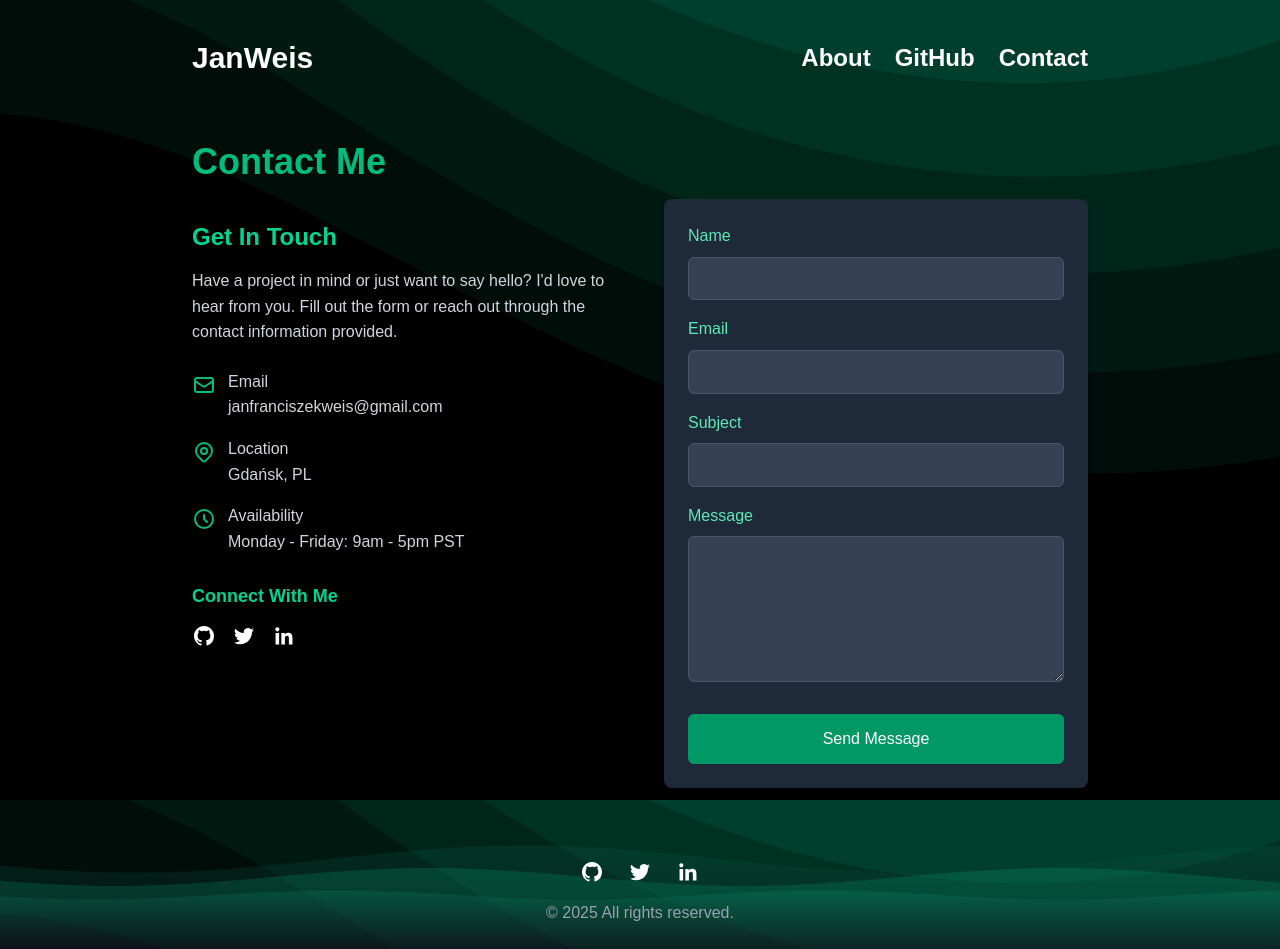
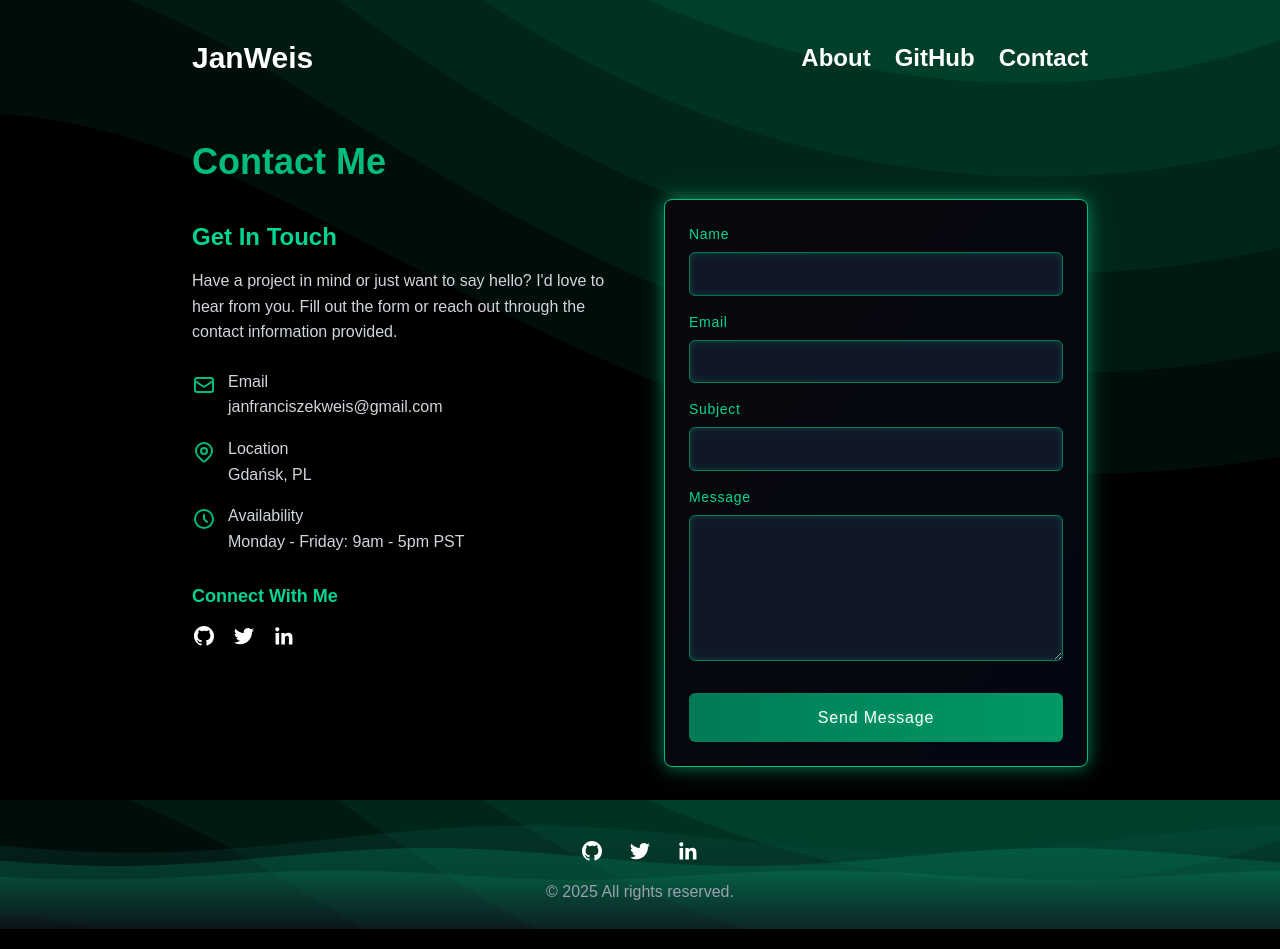
Before and after one commit to Weisjan/Portfolio-website, a React (Vite) app: page /contact in a window 1280 px wide. Built offline with nearby package versions, Linux system fonts and the light colour scheme; a web font is replaced by a local one.

Commit message:
Update Contact.jsx

```diff
--- a/src/pages/Contact.jsx
+++ b/src/pages/Contact.jsx
@@ -193,22 +193,36 @@ const Contact = () => {
         <div>
           <form
             onSubmit={handleSubmit}
-            className="bg-gray-800 p-6 rounded-lg shadow-md"
+            className="bg-black border border-emerald-500 p-6 rounded-lg shadow-lg relative overflow-hidden"
+            style={{
+              boxShadow:
+                "0 0 15px rgba(16, 185, 129, 0.5), 0 0 30px rgba(5, 150, 105, 0.3)",
+              backgroundImage:
+                "linear-gradient(to bottom right, rgba(8, 8, 12, 0.95), rgba(3, 7, 18, 0.98))",
+            }}
           >
             {formStatus.submitted && (
               <div
-                className={`mb-6 p-4 rounded ${
+                className={`mb-6 p-4 rounded border ${
                   formStatus.success
-                    ? "bg-green-900 text-green-200"
-                    : "bg-red-900 text-red-200"
+                    ? "bg-black border-emerald-400 text-emerald-400"
+                    : "bg-black border-red-400 text-red-400"
                 }`}
+                style={{
+                  textShadow: formStatus.success
+                    ? "0 0 8px rgba(52, 211, 153, 0.6)"
+                    : "0 0 8px rgba(248, 113, 113, 0.6)",
+                }}
               >
                 {formStatus.message}
               </div>
             )}
 
             <div className="mb-4">
-              <label htmlFor="name" className="block text-emerald-300 mb-2">
+              <label
+                htmlFor="name"
+                className="block text-emerald-400 mb-2 tracking-wider text-sm"
+              >
                 Name
               </label>
               <input
@@ -217,13 +231,17 @@ const Contact = () => {
                 name="name"
                 value={formData.name}
                 onChange={handleChange}
-                className="w-full px-4 py-2 bg-gray-700 border border-gray-600 rounded-md focus:outline-none focus:ring-2 focus:ring-emerald-500 text-white"
+                className="w-full px-4 py-2 bg-gray-900 border border-emerald-700 rounded-md focus:outline-none focus:ring-2 focus:ring-emerald-500 text-emerald-100"
                 required
+                style={{ boxShadow: "inset 0 0 6px rgba(16, 185, 129, 0.3)" }}
               />
             </div>
 
             <div className="mb-4">
-              <label htmlFor="email" className="block text-emerald-300 mb-2">
+              <label
+                htmlFor="email"
+                className="block text-emerald-400 mb-2 tracking-wider text-sm"
+              >
                 Email
               </label>
               <input
@@ -232,13 +250,17 @@ const Contact = () => {
                 name="email"
                 value={formData.email}
                 onChange={handleChange}
-                className="w-full px-4 py-2 bg-gray-700 border border-gray-600 rounded-md focus:outline-none focus:ring-2 focus:ring-emerald-500 text-white"
+                className="w-full px-4 py-2 bg-gray-900 border border-emerald-700 rounded-md focus:outline-none focus:ring-2 focus:ring-emerald-500 text-emerald-100"
                 required
+                style={{ boxShadow: "inset 0 0 6px rgba(16, 185, 129, 0.3)" }}
               />
             </div>
 
             <div className="mb-4">
-              <label htmlFor="subject" className="block text-emerald-300 mb-2">
+              <label
+                htmlFor="subject"
+                className="block text-emerald-400 mb-2 tracking-wider text-sm"
+              >
                 Subject
               </label>
               <input
@@ -247,13 +269,17 @@ const Contact = () => {
                 name="subject"
                 value={formData.subject}
                 onChange={handleChange}
-                className="w-full px-4 py-2 bg-gray-700 border border-gray-600 rounded-md focus:outline-none focus:ring-2 focus:ring-emerald-500 text-white"
+                className="w-full px-4 py-2 bg-gray-900 border border-emerald-700 rounded-md focus:outline-none focus:ring-2 focus:ring-emerald-500 text-emerald-100"
                 required
+                style={{ boxShadow: "inset 0 0 6px rgba(16, 185, 129, 0.3)" }}
               />
             </div>
 
             <div className="mb-6">
-              <label htmlFor="message" className="block text-emerald-300 mb-2">
+              <label
+                htmlFor="message"
+                className="block text-emerald-400 mb-2 tracking-wider text-sm"
+              >
                 Message
               </label>
               <textarea
@@ -262,14 +288,16 @@ const Contact = () => {
                 value={formData.message}
                 onChange={handleChange}
                 rows="5"
-                className="w-full px-4 py-2 bg-gray-700 border border-gray-600 rounded-md focus:outline-none focus:ring-2 focus:ring-emerald-500 text-white"
+                className="w-full px-4 py-2 bg-gray-900 border border-emerald-700 rounded-md focus:outline-none focus:ring-2 focus:ring-emerald-500 text-emerald-100"
                 required
+                style={{ boxShadow: "inset 0 0 6px rgba(16, 185, 129, 0.3)" }}
               ></textarea>
             </div>
 
             <button
               type="submit"
-              className="w-full bg-emerald-600 text-white py-3 px-4 rounded-md hover:bg-emerald-700 transition-colors focus:outline-none focus:ring-2 focus:ring-emerald-500 focus:ring-opacity-50"
+              className="w-full bg-gradient-to-r from-emerald-700 to-emerald-600 text-white py-3 px-4 rounded-md hover:from-emerald-600 hover:to-emerald-500 transition-all duration-300 focus:outline-none focus:ring-2 focus:ring-emerald-500 focus:ring-offset-2 focus:ring-offset-gray-900 tracking-wider"
+              style={{ textShadow: "0 0 5px rgba(16, 185, 129, 0.8)" }}
             >
               Send Message
             </button>
```
